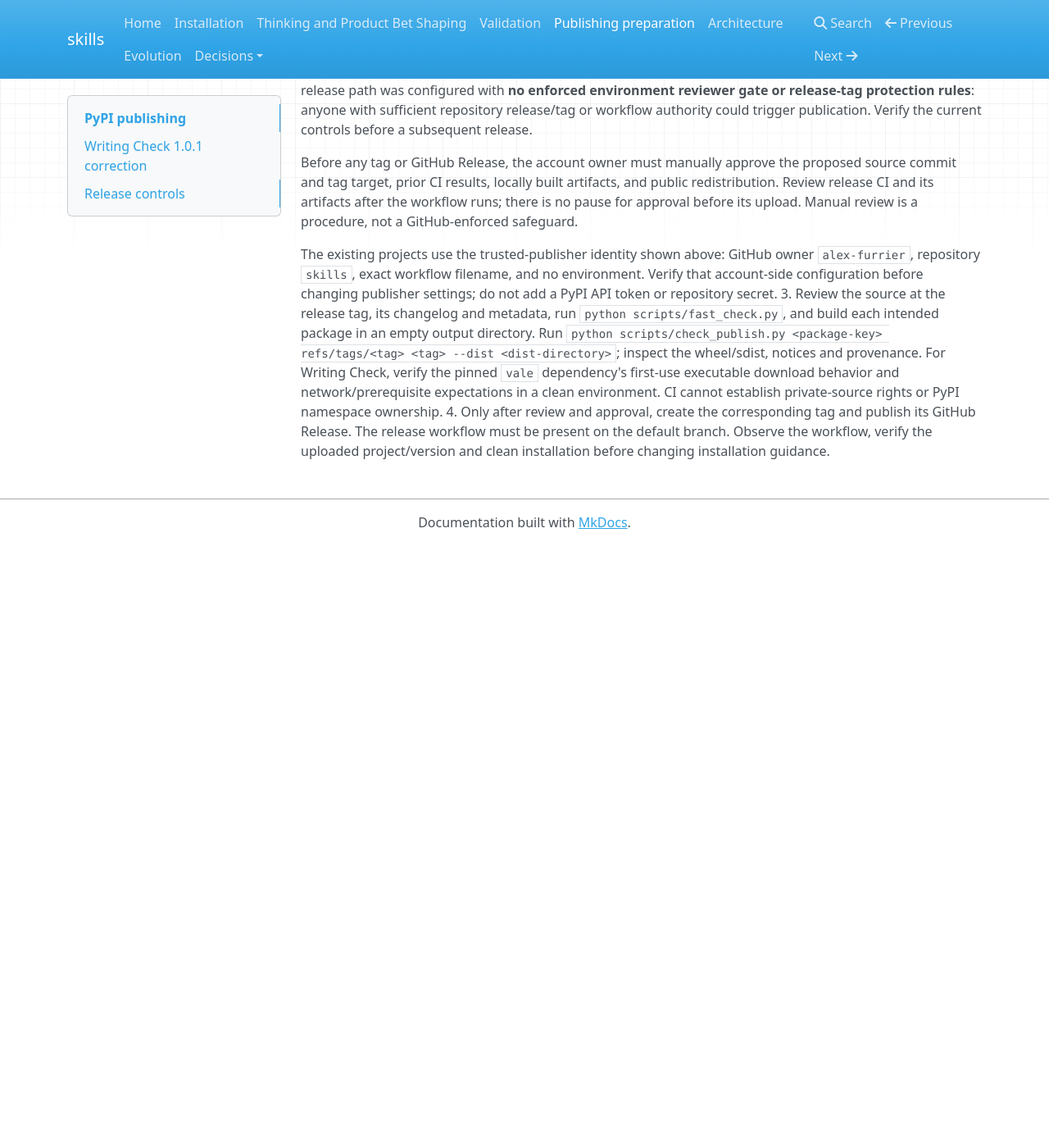
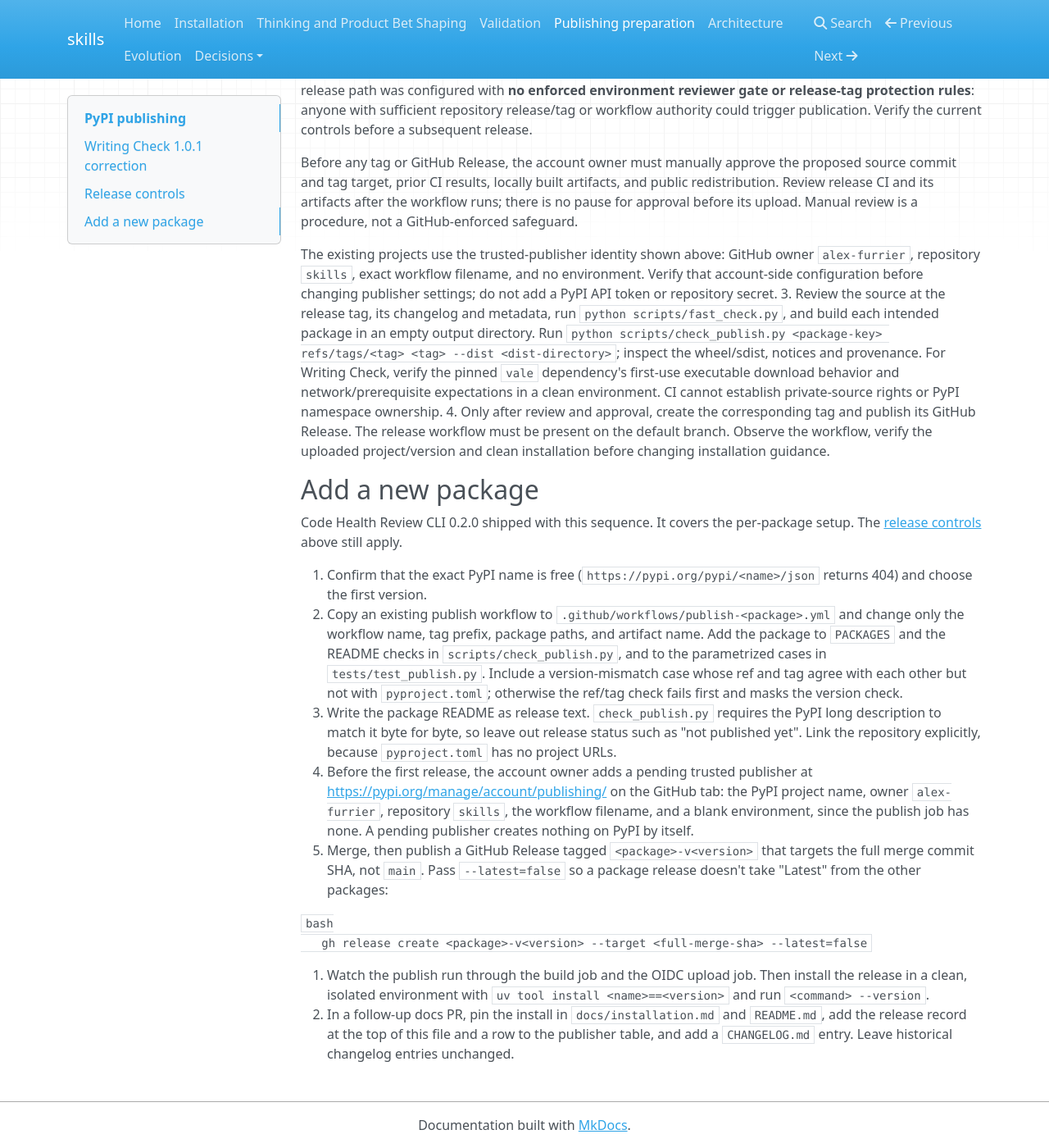
Before and after one commit to alex-furrier/skills, an MkDocs documentation site: the page built from docs/publishing.md, in a window 1280 px wide and 1400 px high, scrolled down 1485 px. Shown: the whole window at 82% size. Built offline with MkDocs 1.6.1, drawn with Linux system fonts in a browser that asks for light colours; nearby versions of some CDN libraries; before the commit the page ends 2150 px from its top, so only the background shows below that.

Commit message:
Document how to add a new PyPI package

````diff
--- a/docs/publishing.md
+++ b/docs/publishing.md
@@ -50,3 +50,20 @@ For subsequent releases, retain these controls from the first-release preparatio
    The existing projects use the trusted-publisher identity shown above: GitHub owner `alex-furrier`, repository `skills`, exact workflow filename, and no environment. Verify that account-side configuration before changing publisher settings; do not add a PyPI API token or repository secret.
 3. Review the source at the release tag, its changelog and metadata, run `python scripts/fast_check.py`, and build each intended package in an empty output directory. Run `python scripts/check_publish.py <package-key> refs/tags/<tag> <tag> --dist <dist-directory>`; inspect the wheel/sdist, notices and provenance. For Writing Check, verify the pinned `vale` dependency's first-use executable download behavior and network/prerequisite expectations in a clean environment. CI cannot establish private-source rights or PyPI namespace ownership.
 4. Only after review and approval, create the corresponding tag and publish its GitHub Release. The release workflow must be present on the default branch. Observe the workflow, verify the uploaded project/version and clean installation before changing installation guidance.
+
+## Add a new package
+
+Code Health Review CLI 0.2.0 shipped with this sequence. It covers the per-package setup. The [release controls](#release-controls) above still apply.
+
+1. Confirm that the exact PyPI name is free (`https://pypi.org/pypi/<name>/json` returns 404) and choose the first version.
+2. Copy an existing publish workflow to `.github/workflows/publish-<package>.yml` and change only the workflow name, tag prefix, package paths, and artifact name. Add the package to `PACKAGES` and the README checks in `scripts/check_publish.py`, and to the parametrized cases in `tests/test_publish.py`. Include a version-mismatch case whose ref and tag agree with each other but not with `pyproject.toml`; otherwise the ref/tag check fails first and masks the version check.
+3. Write the package README as release text. `check_publish.py` requires the PyPI long description to match it byte for byte, so leave out release status such as "not published yet". Link the repository explicitly, because `pyproject.toml` has no project URLs.
+4. Before the first release, the account owner adds a pending trusted publisher at <https://pypi.org/manage/account/publishing/> on the GitHub tab: the PyPI project name, owner `alex-furrier`, repository `skills`, the workflow filename, and a blank environment, since the publish job has none. A pending publisher creates nothing on PyPI by itself.
+5. Merge, then publish a GitHub Release tagged `<package>-v<version>` that targets the full merge commit SHA, not `main`. Pass `--latest=false` so a package release doesn't take "Latest" from the other packages:
+
+   ```bash
+   gh release create <package>-v<version> --target <full-merge-sha> --latest=false
+   ```
+
+6. Watch the publish run through the build job and the OIDC upload job. Then install the release in a clean, isolated environment with `uv tool install <name>==<version>` and run `<command> --version`.
+7. In a follow-up docs PR, pin the install in `docs/installation.md` and `README.md`, add the release record at the top of this file and a row to the publisher table, and add a `CHANGELOG.md` entry. Leave historical changelog entries unchanged.
````
